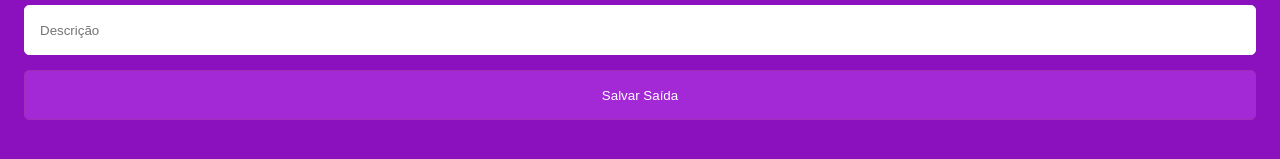
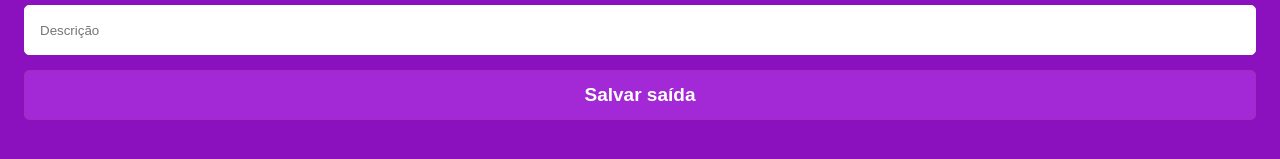
Before and after one commit to NilsonNetto/projeto13-mywallet-front, a React (Create React App) app: page /transaction in a window 1280 px wide. Shown: the part 155-314 px from the top of the page. Built offline with nearby package versions, Linux system fonts and the light colour scheme; a web font is replaced by a local one.

Commit message:
feat: css changes on transactions

```diff
--- a/src/assets/GlobalStyle.js
+++ b/src/assets/GlobalStyle.js
@@ -46,6 +46,7 @@ table {
 }
 body{
   font-family: 'Raleway', sans-serif;
+	font-weight: 400;
 	background-color: #8C11BE;
 	color: #FFFFFF;
 }
--- a/src/components/Transaction.js
+++ b/src/components/Transaction.js
@@ -59,7 +59,7 @@ export default function Transaction() {
           onChange={(e => setDescription(e.target.value))}
           required
         />
-        <button>{incomeOrOutcome ? "Salvar Entrada" : "Salvar Saída"}</button>
+        <button>{incomeOrOutcome ? "Salvar entrada" : "Salvar saída"}</button>
       </Form>
     </Wrapper>
   );
@@ -108,6 +108,7 @@ const Form = styled.form`
     background-color: #A328D6;
     border: 1px solid #A32DB6;
     color: #FFFFFF;
-    font-style: 700;
+    font-size: 19px;
+    font-weight: 700;
   }
 `;
```
